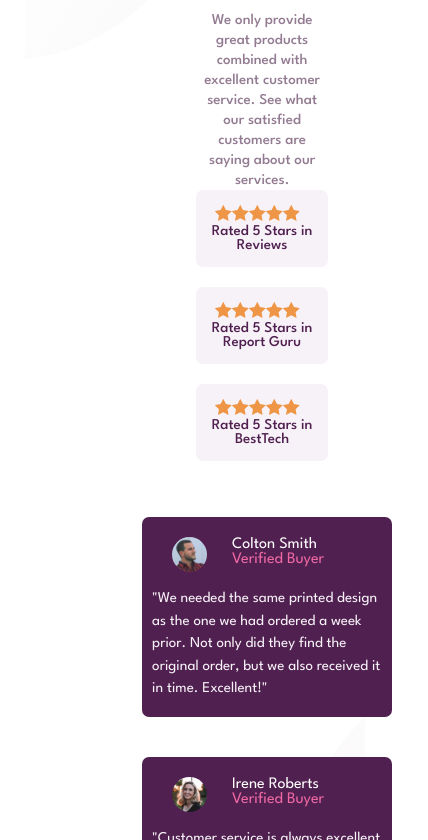
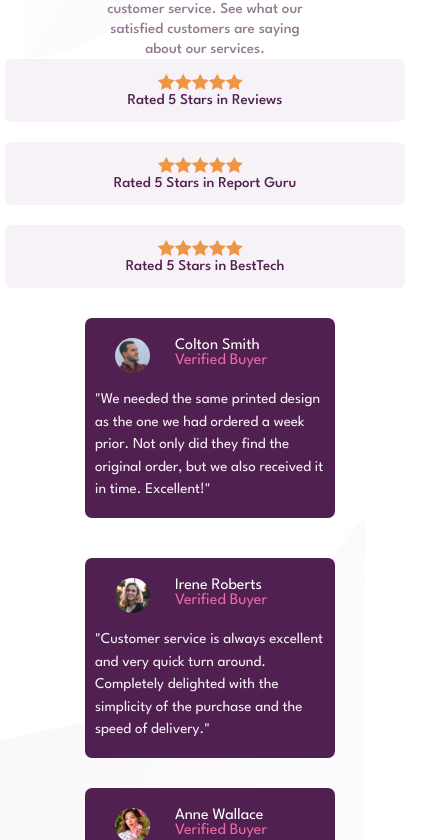
Before and after one commit to NeoAi12/Frontend-Mentor-Social-proof-Section, a plain HTML site: page index.html in a window 390 px wide. Shown: the part 173-1013 px from the top of the page, 428 px wide, since content can reach past the window. Drawn offline with Linux system fonts and the light colour scheme.

Commit message:
Update styles.css

```diff
--- a/CSS/styles.css
+++ b/CSS/styles.css
@@ -172,17 +172,18 @@ h2 {
     color: hsl(228, 45%, 44%);
   }
 
-  @media (max-width: 1200px) {
-    body {
-        display: flex;
-        flex-direction: column;
-    }
-  }
   @media only screen and (max-width: 600px) {
     body {
         background-image: url(/images/bg-pattern-top-mobile.svg), url(/images/bg-pattern-bottom-mobile.svg);
         background-repeat: no-repeat;
-        background-position: top 0 left 25px, bottom 0 right 25px ;
+        background-position: top 0 left 25px, bottom 0 right 25px;
+        margin: 0;
+        padding: 0;
+    }
+
+    main {
+        display: flex;
+        flex-direction: column;
     }
 
     .container1 {
@@ -194,9 +195,7 @@ h2 {
     }
 
     .header {
-        width: 100%;
-        display: flex;
-        justify-content: center;
+        min-width: 200px;
         margin-right: 100px;
         text-align: center;
     }
@@ -211,7 +210,7 @@ h2 {
     }
 
     .stats-text {
-        width: 100%;
+        min-width: 200px;
         margin: 0 12.5rem 1.25rem 0;
     }
 
```
